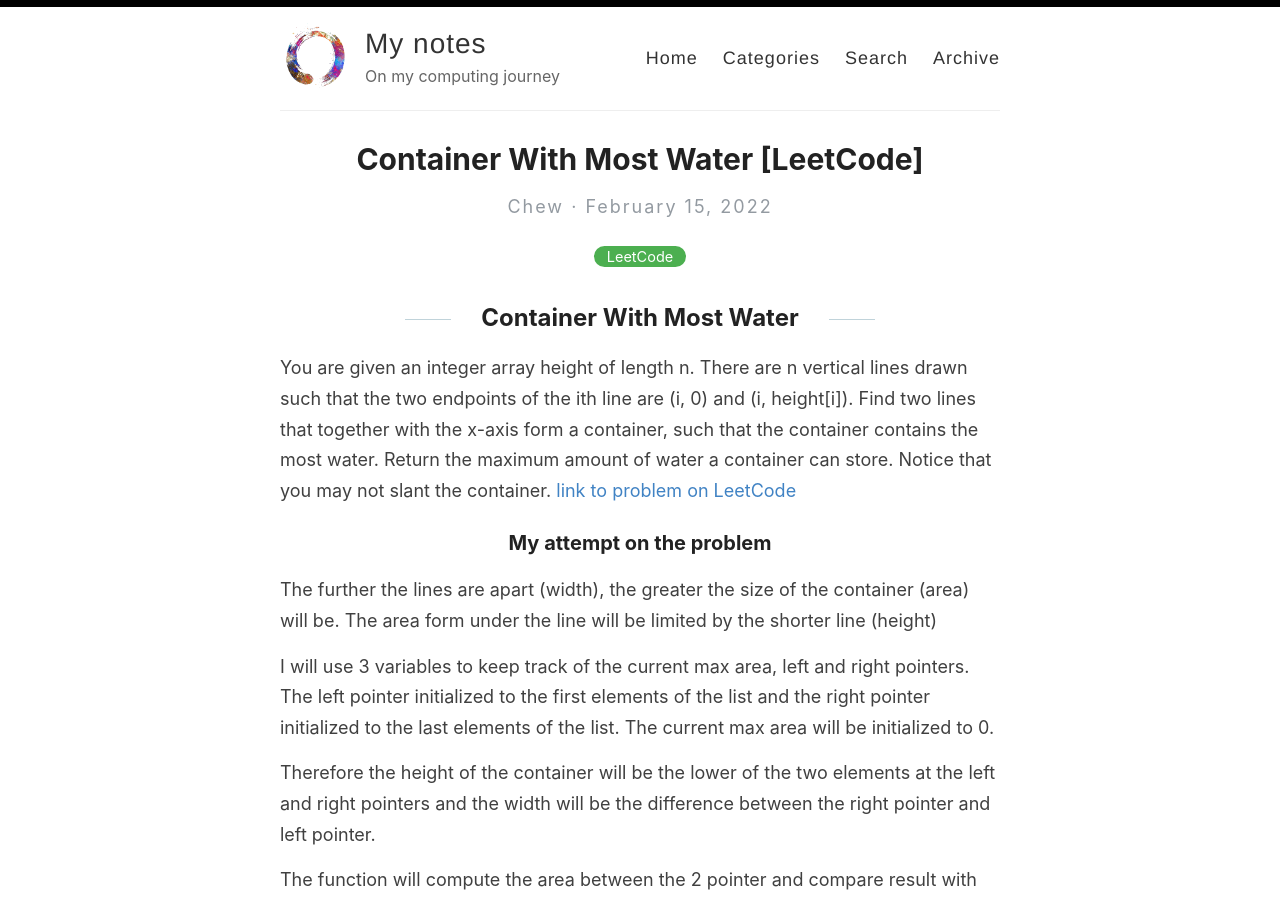
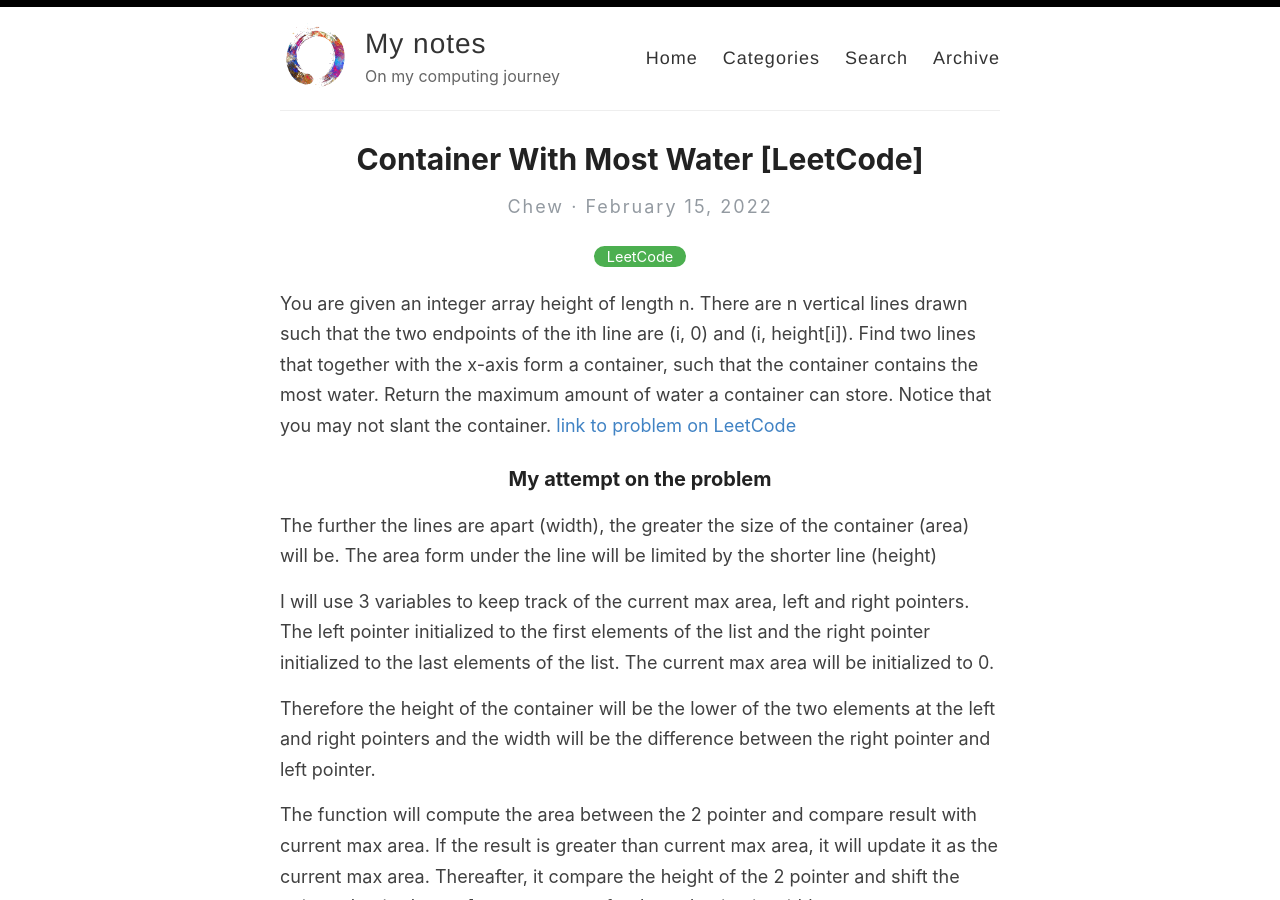
Before and after one commit to mr-chew/mr-chew.github.io, a Jekyll site: the page built from _posts/2022-2-15-Container-With-Most-Water.md, in a window 1280 px wide and 900 px high. Built offline with Jekyll 4.4.1, drawn with Linux system fonts in a browser that asks for light colours.

Commit message:
correct typo

```diff
--- a/_posts/2022-2-15-Container-With-Most-Water.md
+++ b/_posts/2022-2-15-Container-With-Most-Water.md
@@ -3,8 +3,6 @@ layout: post
 title:  Container With Most Water [LeetCode]
 categories: [LeetCode]
 ---
-
-## Container With Most Water
 
 You are given an integer array height of length n. There are n vertical lines drawn such that the two endpoints of the ith line are (i, 0) and (i, height[i]).
 Find two lines that together with the x-axis form a container, such that the container contains the most water.
```
